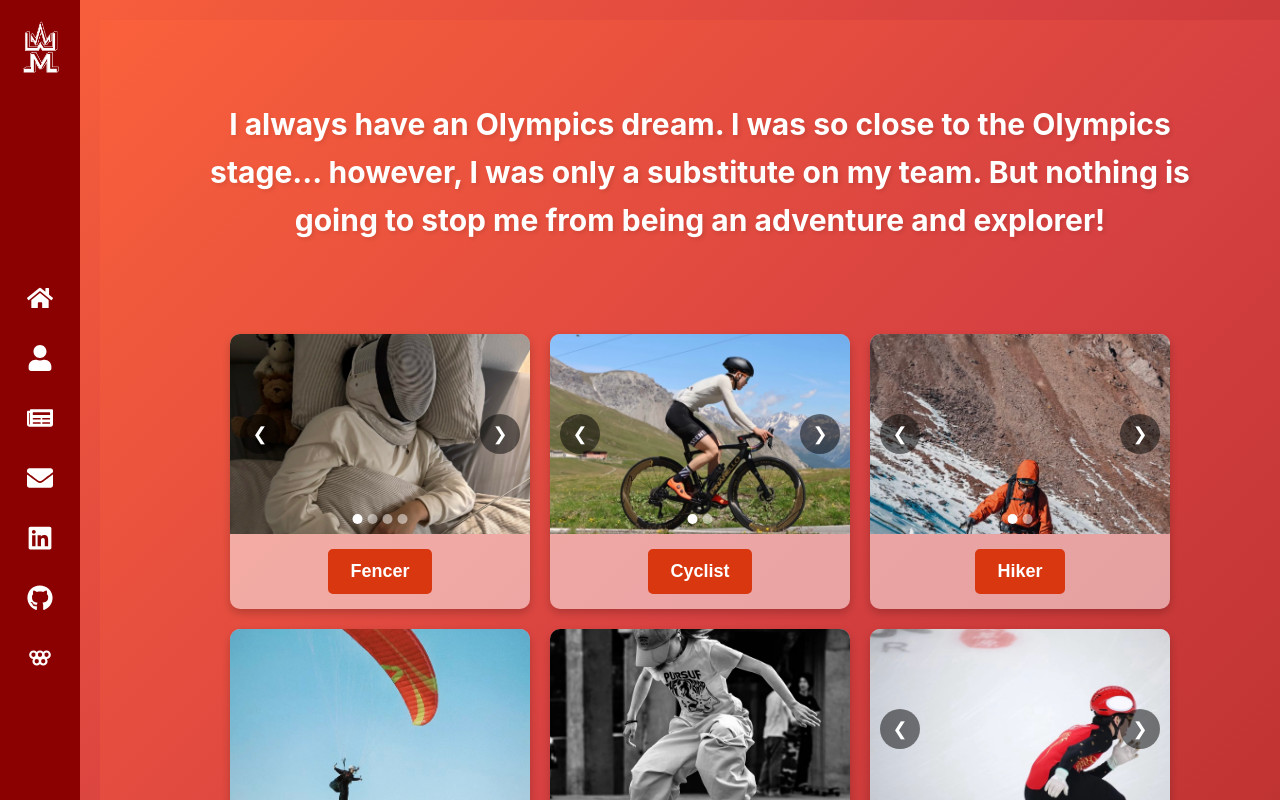
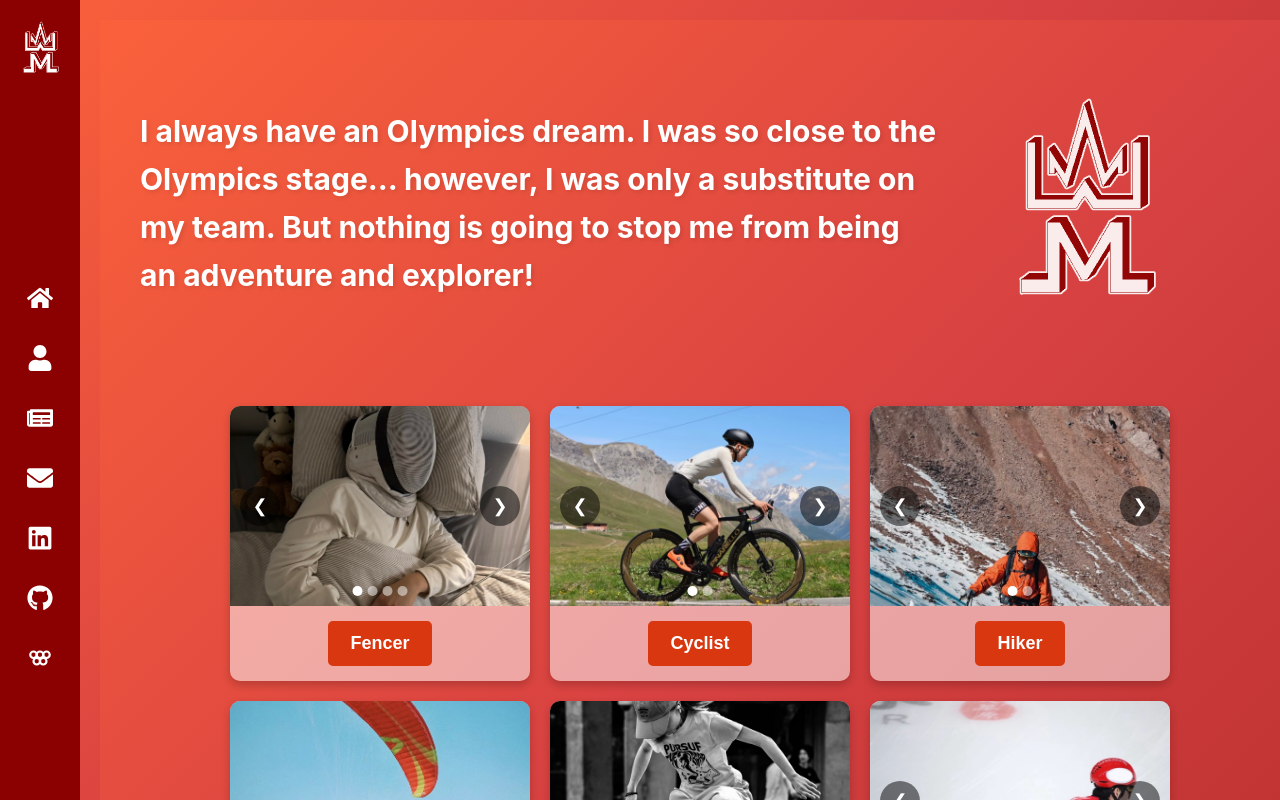
Before and after one commit to Ming-Wang9/mw-portfolio, a React (Create React App) app: page /athletics in a window 1280 px wide. Shown: the top 800 px of the page. Built offline with nearby package versions, Linux system fonts and the light colour scheme.

Commit message:
finish the athletic logo

```diff
--- a/src/components/Athletics.jsx
+++ b/src/components/Athletics.jsx
@@ -74,12 +74,23 @@ const Athletic = () => {
 
   return (
     <div className="athletic-page">
-      {/* Introduction Paragraph */}
-      <div className="intro-paragraph">
-        <p>
-          I always have an Olympics dream. I was so close to the Olympics stage... however, I was only a substitute on my team.
-          But nothing is going to stop me from being an adventure and explorer!
-        </p>
+      {/* Introduction Paragraph and Logo */}
+      <div className="intro-container">
+        <div className="intro-paragraph">
+          <p>
+            I always have an Olympics dream. I was so close to the Olympics stage... however, I was only a substitute on my team.
+            But nothing is going to stop me from being an adventure and explorer!
+          </p>
+        </div>
+
+        {/* Logo on the Same Line */}
+        <div className="athletic-logo-container">
+          <img
+            src="/media/athletics_logo.png" // Path to your athletics logo
+            alt="Logo"
+            className="athletic-logo"
+          />
+        </div>
       </div>
 
       {/* Sports Cards */}
--- a/src/styles/Athletic.css
+++ b/src/styles/Athletic.css
@@ -21,16 +21,26 @@
     z-index: -1; /* Place it behind the content */
   }
 
-  /* Introduction Paragraph */
+/* Flex Container for Paragraph and Logo */
+.intro-container {
+  display: flex;
+  align-items: center; /* Vertically center the logo and text */
+  justify-content: flex-start; /* Align items to the left */
+  max-width: 1200px; /* Match the width of the sports container */
+  margin: 0 auto; /* Center the container */
+  padding: 20px;
+}
+
+/* Left-Aligned Paragraph */
 .intro-paragraph {
-    max-width: 1000px;
-    margin: 10px auto;
-    padding: 20px;
+  max-width: 800px; /* Limit paragraph width */
   font-size: 30px; /* Larger font size */
   font-weight: 700; /* Bold text */
   color: #ffffff; /* White text */
   text-shadow: 2px 2px 4px rgba(0, 0, 0, 0.1); /* Subtle shadow */
   line-height: 1.6;
+  text-align: left; /* Left-align the text */
+  margin-right: 20px; /* Space between paragraph and logo */
 }
 
   /* Sports Container */
@@ -172,6 +182,25 @@
     margin: 0;
   }
 
+/* Logo Container */
+.athletic-logo-container {
+  margin-top: 2rem; /* Space between the text and the logo */
+  text-align: center; /* Center the logo horizontally */
+}
+
+/* Logo Image */
+.athletic-logo {
+  width: 250px; /* Adjust the size as needed */
+  height: auto;
+  opacity: 0.9; /* Slightly transparent */
+  transition: opacity 0.3s ease;
+}
+
+.athletic-logo:hover {
+  opacity: 1; /* Fully opaque on hover */
+}
+
+
   /* Responsive Design */
   @media screen and (max-width: 768px) {
     .sport-card {
```
Lines whose indentation alone changed are shown as unchanged.
